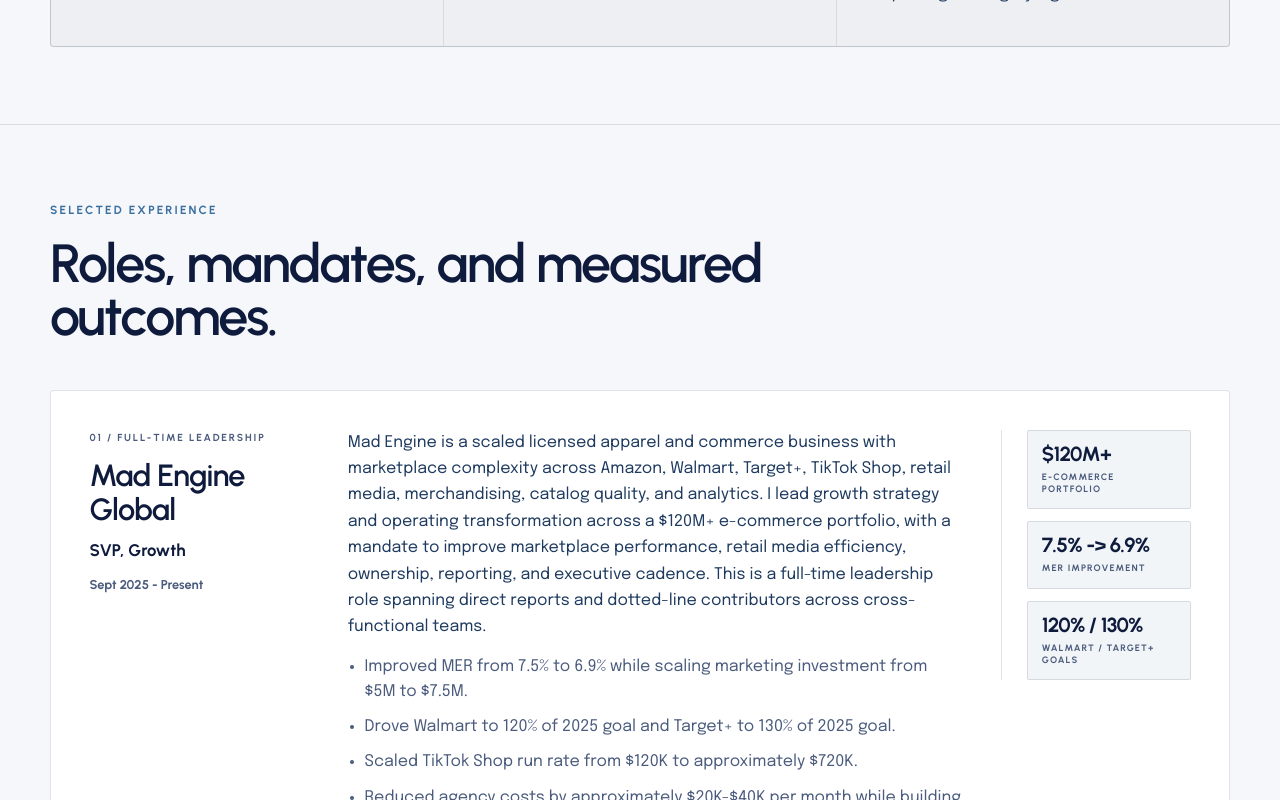
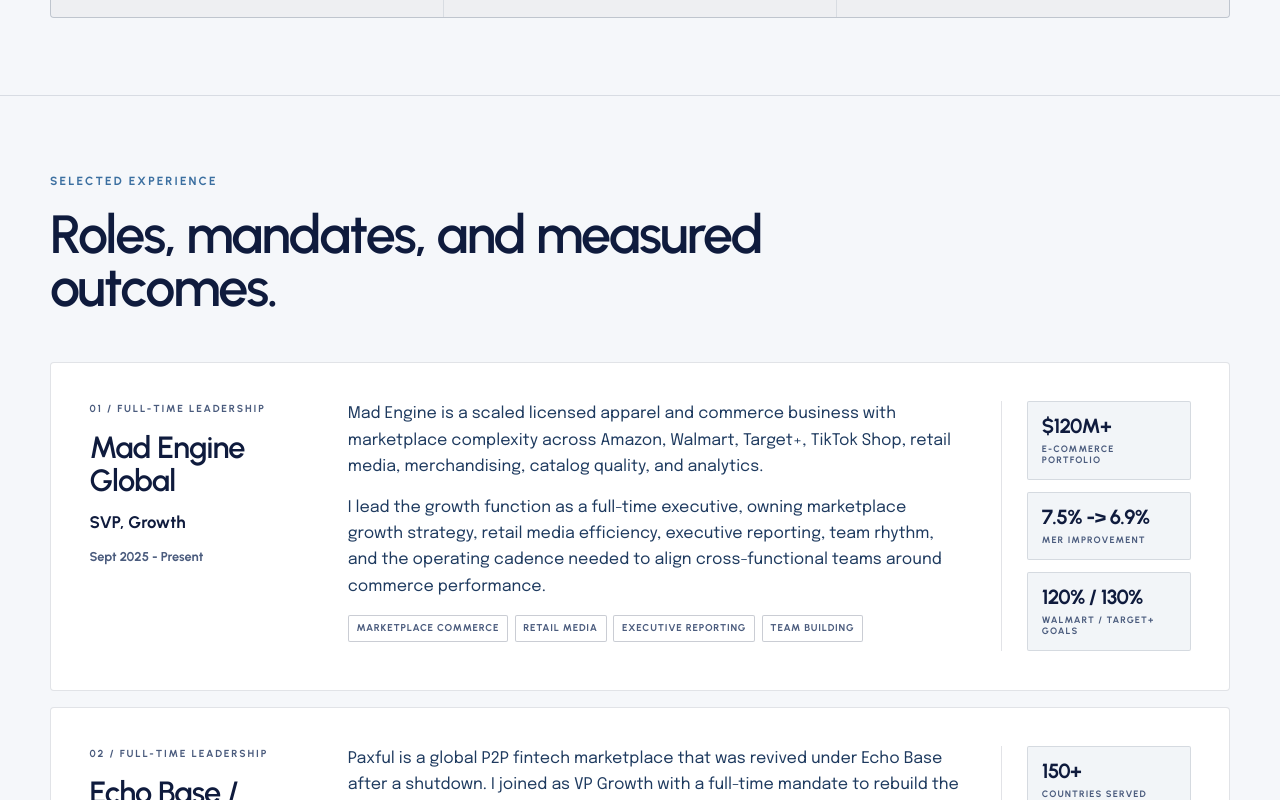
Before and after one commit to tcromoshuk-creator/personal-site, a Next.js app: page /experience in a window 1280 px wide. Shown: the part 2000-2800 px from the top of the page. Built offline with nearby package versions, Linux system fonts and the light colour scheme.

Commit message:
Refine about and experience pages

```diff
--- a/src/app/experience/page.tsx
+++ b/src/app/experience/page.tsx
@@ -1,4 +1,5 @@
 import type { Metadata } from "next";
+import Image from "next/image";
 import Link from "next/link";
 import { ExpertiseCards } from "@/components/ExpertiseCards";
 import { Hero } from "@/components/Hero";
@@ -42,13 +43,9 @@
     role: "SVP, Growth",
     dates: "Sept 2025 - Present",
     type: "Full-time leadership",
-    context:
-      "Mad Engine is a scaled licensed apparel and commerce business with marketplace complexity across Amazon, Walmart, Target+, TikTok Shop, retail media, merchandising, catalog quality, and analytics. I lead growth strategy and operating transformation across a $120M+ e-commerce portfolio, with a mandate to improve marketplace performance, retail media efficiency, ownership, reporting, and executive cadence. This is a full-time leadership role spanning direct reports and dotted-line contributors across cross-functional teams.",
-    responsibilities: [
-      "Improved MER from 7.5% to 6.9% while scaling marketing investment from $5M to $7.5M.",
-      "Drove Walmart to 120% of 2025 goal and Target+ to 130% of 2025 goal.",
-      "Scaled TikTok Shop run rate from $120K to approximately $720K.",
-      "Reduced agency costs by approximately $20K-$40K per month while building stronger internal cadence.",
+    context: [
+      "Mad Engine is a scaled licensed apparel and commerce business with marketplace complexity across Amazon, Walmart, Target+, TikTok Shop, retail media, merchandising, catalog quality, and analytics.",
+      "I lead the growth function as a full-time executive, owning marketplace growth strategy, retail media efficiency, executive reporting, team rhythm, and the operating cadence needed to align cross-functional teams around commerce performance.",
     ],
     outcomes: [
       { value: "$120M+", label: "E-commerce portfolio" },
@@ -62,13 +59,9 @@
     role: "VP, Growth",
     dates: "Jul 2024 - Mar 2025",
     type: "Full-time leadership",
-    context:
-      "Paxful is a global P2P fintech marketplace serving 150+ countries. I joined after the marketplace had shut down and been revived under Echo Base, with a mandate to rebuild the marketing and growth foundation after relaunch. This was a full-time VP Growth role across acquisition, lifecycle, CRM, reactivation, marketplace growth, and compliance-sensitive messaging.",
-    responsibilities: [
-      "Led paid acquisition, product-led growth, lifecycle, organic marketing, CRM, and dormant-user reactivation.",
-      "Managed a five-person growth team across performance, organic/product marketing, and lifecycle work.",
-      "Oversaw approximately $3M in cumulative paid media across the post-relaunch period.",
-      "Introduced AI-enabled workflows across copy, targeting, CRM sequencing, analysis, and recommendations.",
+    context: [
+      "Paxful is a global P2P fintech marketplace that was revived under Echo Base after a shutdown. I joined as VP Growth with a full-time mandate to rebuild the marketing and growth foundation after relaunch.",
+      "The role spanned acquisition, product-led growth, lifecycle, CRM, dormant-user reactivation, organic marketing, compliance-sensitive messaging, and practical AI-enabled workflows for a global marketplace environment.",
     ],
     outcomes: [
       { value: "150+", label: "Countries served" },
@@ -82,18 +75,14 @@
     role: "Head of Growth, Netflix.Shop",
     dates: "Mar 2022 - Jul 2024",
     type: "Full-time leadership",
-    context:
-      "Netflix.Shop is Netflix's DTC commerce business, operating inside a broader global entertainment company. I built and scaled the Netflix.Shop growth function, owning acquisition, lifecycle, CRO, product-launch marketing, reporting, and growth experimentation. In parallel, I advised across Netflix Streaming, Live Experiences, Consumer Products, Tudum, and Payments.",
-    responsibilities: [
-      "Scaled Netflix.Shop from six-figure annual revenue to eight figures.",
-      "Reduced average CPA by 46% across global streaming acquisition tests.",
-      "Drove 3x-9x incremental ROAS through acquisition and testing work.",
-      "Improved checkout conversion by 27% and helped write an 11-country global streaming acquisition strategy across a $6M/month media budget.",
+    context: [
+      "Netflix.Shop is Netflix's DTC commerce business, operating inside a broader global entertainment company. I built and scaled the Netflix.Shop growth function as an in-house growth leader.",
+      "I owned acquisition, lifecycle, CRO, product-launch marketing, reporting, and growth experimentation for the commerce business, while also advising across Netflix Streaming, Live Experiences, Consumer Products, Tudum, and Payments.",
     ],
     outcomes: [
       { value: "6-figure -> 8-figure", label: "Netflix.Shop revenue" },
       { value: "-46%", label: "Avg. CPA reduction" },
-      { value: "+27%", label: "Checkout conversion" },
+      { value: "3x-9x", label: "Incremental ROAS" },
     ],
     capabilities: ["DTC Commerce", "Global Acquisition", "CRO", "Lifecycle"],
   },
@@ -102,13 +91,9 @@
     role: "VP, Marketing",
     dates: "Aug 2021 - Jan 2022",
     type: "Full-time leadership",
-    context:
-      "Veestro was a plant-based meal delivery brand navigating the post-iOS 14.5 acquisition environment. I joined as VP Marketing to rebuild acquisition economics, broaden the brand beyond a saturated vegan-first audience, and strengthen the retention and conversion foundation. The mandate combined repositioning, paid media, Shopify/CRO work, segmentation, and channel refreshes.",
-    responsibilities: [
-      "Reduced CPA from $300+ to $120 within three months.",
-      "Extended customer retention by one month while widening the addressable audience.",
-      "Led brand repositioning, messaging pillars, segmentation, paid media testing, and channel optimization.",
-      "Supported Shopify 2.0 transition, CRO work, affiliate, PR, influencer, and organic channel refreshes.",
+    context: [
+      "Veestro was a plant-based meal delivery brand navigating the post-iOS 14.5 acquisition environment. I joined as VP Marketing to rebuild acquisition economics and broaden the brand beyond a saturated vegan-first audience.",
+      "The full-time mandate combined brand repositioning, paid media, Shopify/CRO work, segmentation, retention, affiliate, PR, influencer, and organic channel refreshes.",
     ],
     outcomes: [
       { value: "$300+ -> $120", label: "CPA reduction" },
@@ -122,13 +107,9 @@
     role: "Director, Growth",
     dates: "Jul 2016 - Aug 2021",
     type: "Full-time leadership",
-    context:
-      "Five Four Group / Menlo Club was a portfolio of DTC apparel businesses built around subscription, e-commerce, and paid acquisition. I moved from channel depth into broader growth leadership, owning acquisition, CRM, subscription economics, retention, funnel strategy, and team building. The role evolved from scaling acquisition to rebuilding the customer value and operating model behind the business.",
-    responsibilities: [
-      "Scaled subscription and e-commerce revenue from $8M to $65M+.",
-      "Reduced churn by 52% through the Premium Seasonal subscription model relaunch.",
-      "Increased LTV by $90+ while directing a $12M+ annual marketing budget.",
-      "Built the internal growth team and led acquisition, CRM, funnel strategy, creative testing, and retention work.",
+    context: [
+      "Five Four Group / Menlo Club was a portfolio of DTC apparel businesses built around subscription, e-commerce, and paid acquisition. I moved from channel depth into broader growth leadership inside the business.",
+      "I owned acquisition, CRM, subscription economics, retention, funnel strategy, creative testing, and team building while helping rebuild the customer value and operating model behind the business.",
     ],
     outcomes: [
       { value: "$8M -> $65M+", label: "Revenue scale" },
@@ -142,17 +123,14 @@
     role: "Growth Consultant",
     dates: "2014 - 2016",
     type: "Agency / consulting foundation",
-    context:
-      "adMixt was a growth agency environment where I built the consulting and paid acquisition foundation that later expanded into executive growth leadership. The work covered consumer brands, performance programs, reporting, optimization, client advisory, and hands-on acquisition strategy. It was agency-side work, not a full-time in-house growth leadership role.",
-    responsibilities: [
-      "Built acquisition strategies, reporting systems, test plans, and paid media optimization processes.",
-      "Worked across performance channels and client business problems that later shaped broader growth leadership.",
-      "Helped translate campaign performance into clearer client decisions and prioritization.",
+    context: [
+      "adMixt was a growth consulting environment focused on paid social, e-commerce acquisition, client strategy, reporting, optimization, and platform development.",
+      "I advised internal account teams and external businesses on paid social strategy while working closely with leadership and engineering on the FlightPlan self-serve platform.",
     ],
     outcomes: [
-      { value: "Agency", label: "Growth consulting" },
-      { value: "Paid media", label: "Acquisition depth" },
-      { value: "Reporting", label: "Client systems" },
+      { value: "$750K+", label: "Facebook revenue / month" },
+      { value: "2015", label: "Facebook innovation award" },
+      { value: "FlightPlan", label: "Self-serve platform" },
     ],
     capabilities: ["Agency", "Paid Acquisition", "Reporting", "Client Strategy"],
   },
@@ -161,17 +139,14 @@
     role: "Senior Account Manager",
     dates: "2011 - 2014",
     type: "Agency / paid media foundation",
-    context:
-      "adParlor was the early paid social and performance marketing foundation for my career. I worked across entertainment, consumer, technology, and commerce accounts, building the channel discipline behind budget management, optimization, reporting, and client communication. It established the technical acquisition depth that later supported broader growth leadership.",
-    responsibilities: [
-      "Managed paid social strategy, performance reporting, optimization, and client communication.",
-      "Built the channel depth that became the technical foundation for later growth leadership roles.",
-      "Developed a practical understanding of how media performance, creative, budgets, and reporting connect.",
+    context: [
+      "adParlor was the early paid social and performance marketing foundation for my career, spanning Fortune 500 brands, media agencies, direct-response campaigns, and brand/awareness programs.",
+      "I managed client strategy, campaign performance, reporting, RFI/RFP support, Twitter expansion, and ad management tool development that improved campaign management efficiency.",
     ],
     outcomes: [
-      { value: "Paid social", label: "Channel foundation" },
-      { value: "Optimization", label: "Performance depth" },
-      { value: "Client strategy", label: "Advisory base" },
+      { value: "$1.5M+", label: "Facebook/Twitter revenue / quarter" },
+      { value: "80%+", label: "KPI target attainment" },
+      { value: "Twitter CA", label: "Division foundation" },
     ],
     capabilities: ["Agency", "Paid Social", "Optimization", "Reporting"],
   },
@@ -180,23 +155,31 @@
 const advisoryClients = [
   {
     company: "Ocean / Yotpo",
+    logo: "/logos/ocean-yotpo-linkedin-logo.jpg",
+    logoClassName: "advisory-logo-dark",
     focus:
-      "Ocean is a subscription service offering free 2-day shipping across 10,000+ Shopify brands. I supported acquisition of new customers, retention of existing customers, and growth work across both B2B and DTC functions.",
+      "Ocean is a subscription platform offering free 2-day shipping across 10,000+ Shopify brands. I advised on acquisition, retention, and growth strategy across consumer-facing and merchant-facing motions, helping connect DTC customer growth with the broader Shopify ecosystem.",
   },
   {
     company: "Jason of Beverly Hills",
+    logo: "/logos/jason-of-beverly-hills.png",
+    logoClassName: "advisory-logo-dark advisory-logo-wide",
     focus:
-      "Luxury jewelry producer where I supported paid acquisition strategy, CRO, and rebuilds of homepage and landing page experiences.",
+      "Luxury jewelry brand where I supported paid acquisition strategy, conversion optimization, and homepage/landing page redevelopment to improve the path from brand discovery to digital commerce conversion.",
   },
   {
     company: "Keith James",
+    logo: "/logos/keith-james.png",
+    logoClassName: "advisory-logo-wide",
     focus:
-      "Luxury headwear brand selling in-store and online. I supported CRO, landing page development, marketing emails, CRM flows such as abandoned cart, and payment provider work.",
+      "Luxury headwear brand selling through retail and e-commerce. I advised across conversion optimization, landing page development, CRM/email flows, abandoned-cart recovery, and payment-provider improvements to strengthen the purchase journey.",
   },
   {
     company: "LSTN",
+    logo: "/logos/lstn-sound-co-linkedin-logo.jpg",
+    logoClassName: "advisory-logo-square",
     focus:
-      "Headphone and speaker brand that donates a portion of sales toward hearing aids for people in developing countries. I supported paid acquisition and landing page testing.",
+      "Mission-driven headphone and speaker brand that contributes a portion of sales toward hearing aids for people in developing countries. I supported paid acquisition and landing page testing while balancing commerce performance with social-impact positioning.",
   },
 ];
 
@@ -206,7 +189,7 @@
       <Hero
         eyebrow="Experience"
         title="A deeper look at the growth systems I have led."
-        intro="A web version of my resume across full-time leadership roles, advisory work, and the operating systems I've built across growth, e-commerce, marketplaces, lifecycle, analytics, retail media, and AI-enabled workflows."
+        intro="A web version of my resume across full-time leadership roles, advisory work, and the operating systems I've built across my career."
         primaryCta={{ href: "/contact", label: "Start a Conversation" }}
         secondaryCta={{ href: site.linkedin, label: "View LinkedIn" }}
       />
@@ -248,12 +231,9 @@
                 <span>{role.dates}</span>
               </div>
               <div className="selected-role-body">
-                <p>{role.context}</p>
-                <ul>
-                  {role.responsibilities.map((item) => (
-                    <li key={item}>{item}</li>
-                  ))}
-                </ul>
+                {role.context.map((paragraph) => (
+                  <p key={paragraph}>{paragraph}</p>
+                ))}
                 <div className="case-card-capabilities">
                   {role.capabilities.map((capability) => (
                     <span className="mini-chip" key={capability}>
@@ -282,12 +262,9 @@
                 <small>{role.role}</small>
               </summary>
               <div className="selected-role-drawer-body">
-                <p>{role.context}</p>
-                <ul>
-                  {role.responsibilities.map((item) => (
-                    <li key={item}>{item}</li>
-                  ))}
-                </ul>
+                {role.context.map((paragraph) => (
+                  <p key={paragraph}>{paragraph}</p>
+                ))}
                 <div className="case-card-capabilities">
                   {role.capabilities.map((capability) => (
                     <span className="mini-chip" key={capability}>
@@ -317,6 +294,9 @@
         <div className="advisory-client-grid advisory-client-grid-desktop">
           {advisoryClients.map((client) => (
             <article className="card advisory-client-card" key={client.company}>
+              <div className={`advisory-client-logo ${client.logoClassName}`} aria-hidden="true">
+                <Image src={client.logo} alt="" width={120} height={52} sizes="120px" />
+              </div>
               <p className="case-card-meta">{client.company}</p>
               <p>{client.focus}</p>
             </article>
@@ -328,6 +308,9 @@
               <summary>
                 <strong>{client.company}</strong>
               </summary>
+              <div className={`advisory-client-logo ${client.logoClassName}`} aria-hidden="true">
+                <Image src={client.logo} alt="" width={120} height={52} sizes="120px" />
+              </div>
               <p>{client.focus}</p>
             </details>
           ))}
```
Also changed, not shown: src/app/about/page.tsx (+54 -9 lines), src/app/globals.css (+87 -7 lines), src/app/layout.tsx (+2 -34 lines), src/components/SiteHeader.tsx (added, +79 -0 lines).
